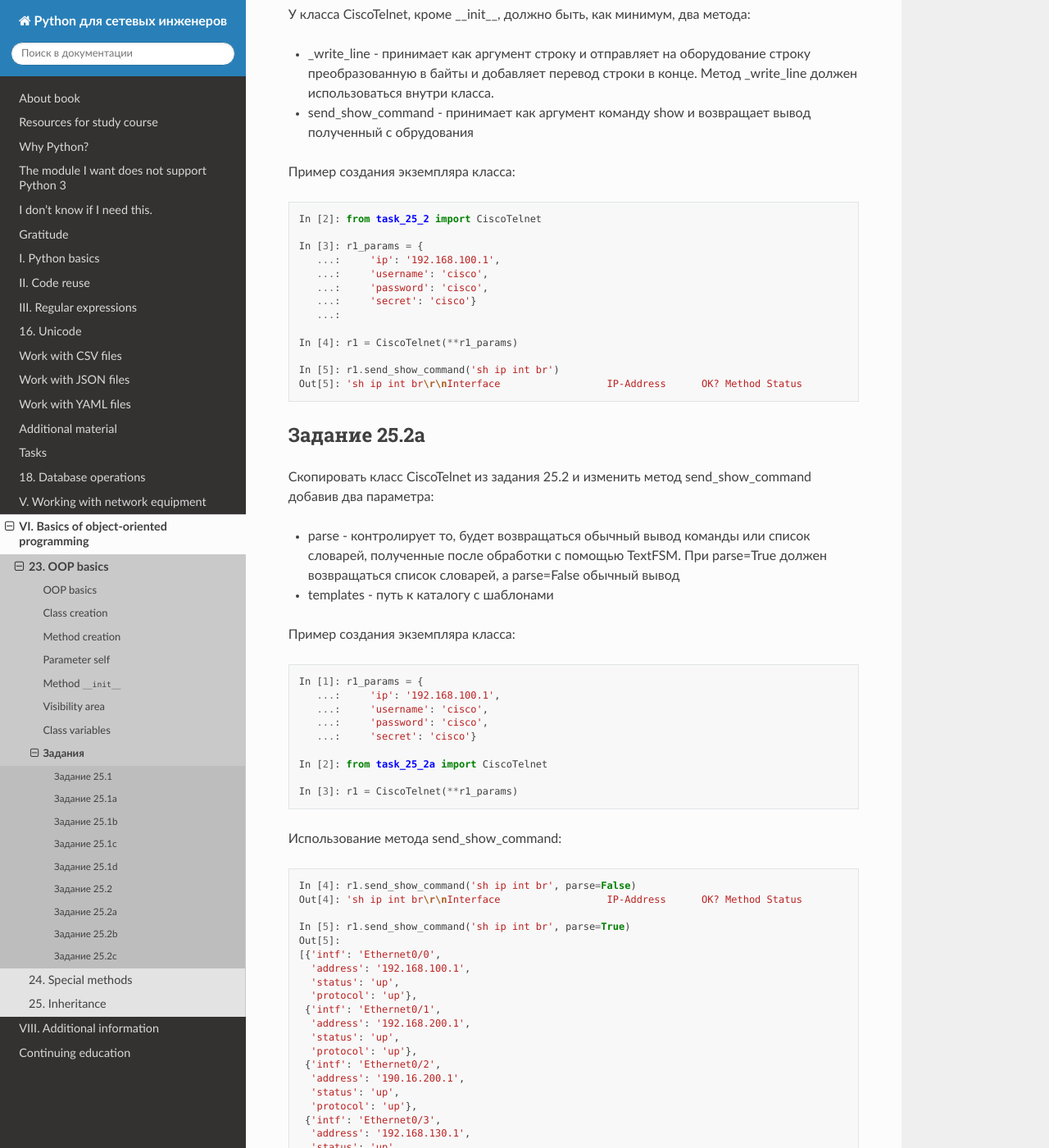
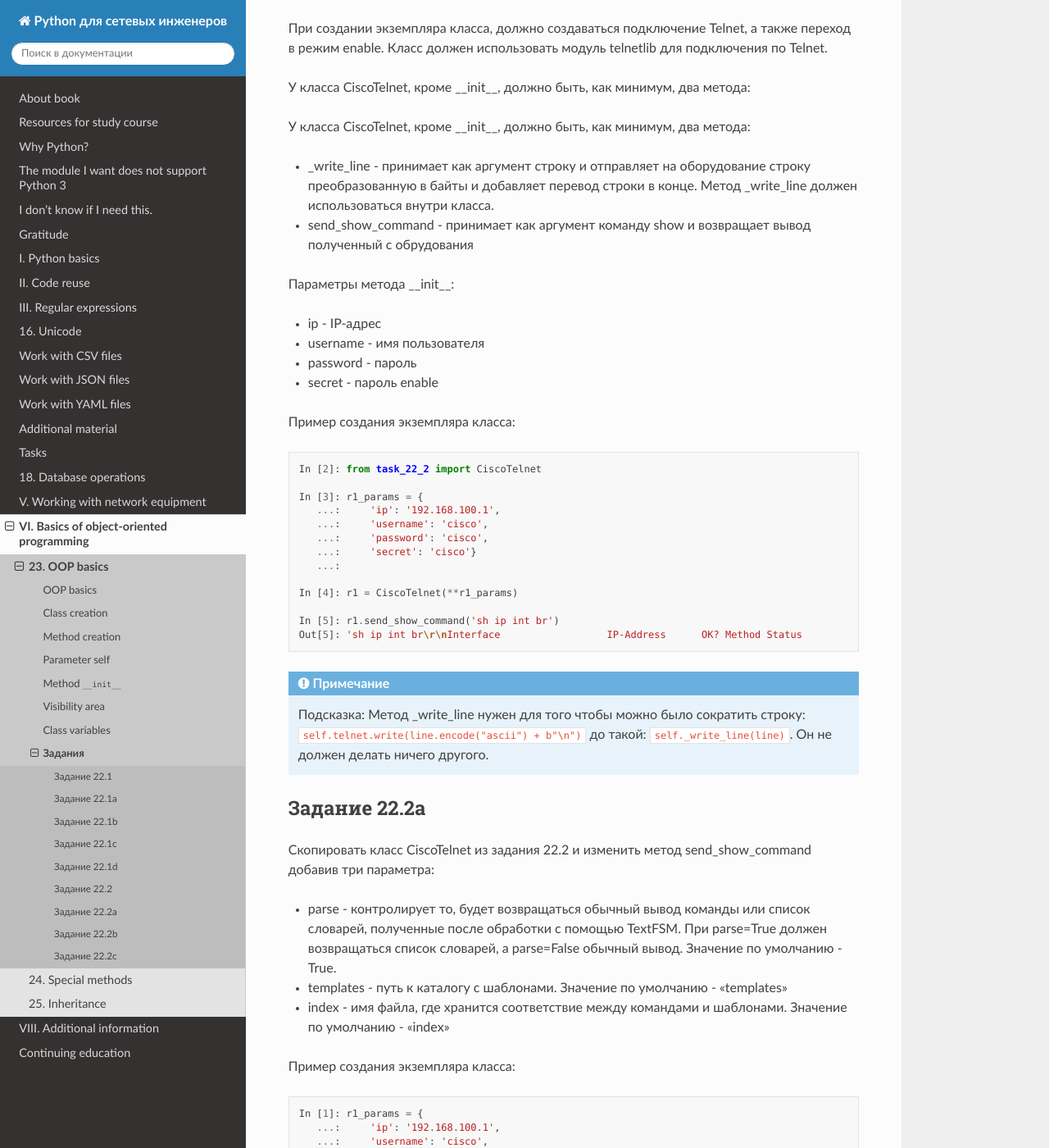
Before and after one commit to Aidar5/nattoeng, a Sphinx documentation site: the page built from docs/source/exercises/23_exercises.rst, in a window 1280 px wide and 1400 px high, scrolled down 4478 px. Shown: the whole window at 82% size. Built offline with Sphinx 7.4.7 and the Read the Docs theme 2.0.0, drawn with Linux system fonts in a browser that asks for light colours; pages that are not in the unit, such as notebooks, are missing from menus; some of the changed text lies outside the part shown.

Commit message:
Update tasks

```diff
--- a/docs/source/exercises/23_exercises.rst
+++ b/docs/source/exercises/23_exercises.rst
@@ -8,7 +8,7 @@
 .. include:: ./pytest.rst
 
 
-Задание 25.1
+Задание 22.1
 ~~~~~~~~~~~~
 
 Создать класс Topology, который представляет топологию сети.
@@ -16,7 +16,11 @@
 При создании экземпляра класса, как аргумент передается словарь, который описывает топологию.
 Словарь может содержать дублирующиеся соединения.
 
-Дублем считается ситуация, когда в словаре есть такие пары: ``('R1', 'Eth0/0'): ('SW1', 'Eth0/1') и ('SW1', 'Eth0/1'): ('R1', 'Eth0/0')``
+Дублем считается ситуация, когда в словаре есть такие пары:
+
+::
+
+    ('R1', 'Eth0/0'): ('SW1', 'Eth0/1') и ('SW1', 'Eth0/1'): ('R1', 'Eth0/0')
 
 В каждом экземпляре должна быть создана переменная topology, в которой содержится словарь топологии, но уже без дублей.
 
@@ -26,7 +30,9 @@
 
     In [2]: top = Topology(topology_example)
 
-    После этого, должна быть доступна переменная topology:
+После этого, должна быть доступна переменная topology:
+
+.. code:: python
 
     In [3]: top.topology
     Out[3]:
@@ -54,12 +58,12 @@
 
 
 
-Задание 25.1a
+Задание 22.1a
 ~~~~~~~~~~~~~
 
-Скопировать класс Topology из задания 25.1 и изменить его.
+Скопировать класс Topology из задания 22.1 и изменить его.
 
-Если в задании 25.1 удаление дублей выполнялось в методе __init__,
+Если в задании 22.1 удаление дублей выполнялось в методе __init__,
 надо перенести функциональность удаления дублей в метод _normalize.
 
 При этом метод __init__ должен выглядеть таким образом:
@@ -71,13 +75,13 @@
             self.topology = self._normalize(topology_dict)
 
 
-Задание 25.1b
+Задание 22.1b
 ~~~~~~~~~~~~~
 
-Изменить класс Topology из задания 25.1a или 25.1.
+Изменить класс Topology из задания 22.1a или 22.1.
 
 Добавить метод delete_link, который удаляет указанное соединение.
-Метод должен удалять и зеркальное соединение, если оно есть.
+Метод должен удалять и зеркальное соединение, если оно есть (ниже пример).
 
 Если такого соединения нет, выводится сообщение "Такого соединения нет".
 
@@ -110,7 +114,8 @@
      ('R3', 'Eth0/0'): ('SW1', 'Eth0/3'),
      ('R3', 'Eth0/2'): ('R5', 'Eth0/0')}
 
-Удаление зеркального линка
+Удаление зеркального линка: в словаре есть запись ``('R3', 'Eth0/2'): ('R5', 'Eth0/0')``,
+но вызов delete_link с указанием ключа и значения в обратном порядке, должно удалять соединение:
 
 .. code:: python
 
@@ -130,10 +135,10 @@
     In [13]: t.delete_link(('R5', 'Eth0/0'), ('R3', 'Eth0/2'))
     Такого соединения нет
 
-Задание 25.1c
+Задание 22.1c
 ~~~~~~~~~~~~~
 
-Изменить класс Topology из задания 25.1b.
+Изменить класс Topology из задания 22.1b.
 
 Добавить метод delete_node, который удаляет все соединения с указаным устройством.
 Если такого устройства нет, выводится сообщение "Такого устройства нет".
@@ -172,10 +177,10 @@
     In [5]: t.delete_node('SW1')
     Такого устройства нет
 
-Задание 25.1d
+Задание 22.1d
 ~~~~~~~~~~~~~
 
-Изменить класс Topology из задания 25.1c
+Изменить класс Topology из задания 22.1c
 
 Добавить метод add_link, который добавляет указанное соединение, если его еще нет в топологии.
 Если соединение существует, вывести сообщение "Такое соединение существует".
@@ -216,7 +221,7 @@
     Cоединение с одним из портов существует
 
 
-Задание 25.2
+Задание 22.2
 ~~~~~~~~~~~~
 
 Создать класс CiscoTelnet, который подключается по Telnet к оборудованию Cisco.
@@ -226,15 +231,27 @@
 
 У класса CiscoTelnet, кроме __init__, должно быть, как минимум, два метода:
 
-* _write_line - принимает как аргумент строку и отправляет на оборудование строку преобразованную
-  в байты и добавляет перевод строки в конце. Метод _write_line должен использоваться внутри класса.
+
+У класса CiscoTelnet, кроме __init__, должно быть, как минимум, два метода:
+
+* _write_line - принимает как аргумент строку и отправляет на оборудование строку преобразованную в байты и добавляет перевод строки в конце.
+  Метод _write_line должен использоваться внутри класса.
 * send_show_command - принимает как аргумент команду show и возвращает вывод полученный с обрудования
+
+Параметры метода __init__:
+
+* ip - IP-адрес
+* username - имя пользователя
+* password - пароль
+* secret - пароль enable
+
+
 
 Пример создания экземпляра класса:
 
 .. code:: python
 
-    In [2]: from task_25_2 import CiscoTelnet
+    In [2]: from task_22_2 import CiscoTelnet
 
     In [3]: r1_params = {
        ...:     'ip': '192.168.100.1',
@@ -248,15 +265,21 @@
     In [5]: r1.send_show_command('sh ip int br')
     Out[5]: 'sh ip int br\r\nInterface                  IP-Address      OK? Method Status                Protocol\r\nEthernet0/0                192.168.100.1   YES NVRAM  up                    up      \r\nEthernet0/1                192.168.200.1   YES NVRAM  up                    up      \r\nEthernet0/2                190.16.200.1    YES NVRAM  up                    up      \r\nEthernet0/3                192.168.130.1   YES NVRAM  up                    up      \r\nEthernet0/3.100            10.100.0.1      YES NVRAM  up                    up      \r\nEthernet0/3.200            10.200.0.1      YES NVRAM  up                    up      \r\nEthernet0/3.300            10.30.0.1       YES NVRAM  up                    up      \r\nLoopback0                  10.1.1.1        YES NVRAM  up                    up      \r\nLoopback55                 5.5.5.5         YES manual up                    up      \r\nR1#'
 
-Задание 25.2a
+.. note::
+
+    Подсказка:
+    Метод _write_line нужен для того чтобы можно было сократить строку: ``self.telnet.write(line.encode("ascii") + b"\n")`` до такой: ``self._write_line(line)``.
+    Он не должен делать ничего другого.
+
+
+Задание 22.2a
 ~~~~~~~~~~~~~
 
-Скопировать класс CiscoTelnet из задания 25.2 и изменить метод send_show_command добавив два параметра:
+Скопировать класс CiscoTelnet из задания 22.2 и изменить метод send_show_command добавив три параметра:
 
-* parse - контролирует то, будет возвращаться обычный вывод команды или список словарей,
-  полученные после обработки с помощью TextFSM.
-  При parse=True должен возвращаться список словарей, а parse=False обычный вывод
-* templates - путь к каталогу с шаблонами
+* parse - контролирует то, будет возвращаться обычный вывод команды или список словарей, полученные после обработки с помощью TextFSM. При parse=True должен возвращаться список словарей, а parse=False обычный вывод. Значение по умолчанию - True.
+* templates - путь к каталогу с шаблонами. Значение по умолчанию - "templates"
+* index - имя файла, где хранится соответствие между командами и шаблонами. Значение по умолчанию - "index"
 
 
 Пример создания экземпляра класса:
@@ -269,7 +292,7 @@
        ...:     'password': 'cisco',
        ...:     'secret': 'cisco'}
 
-    In [2]: from task_25_2a import CiscoTelnet
+    In [2]: from task_22_2a import CiscoTelnet
 
     In [3]: r1 = CiscoTelnet(**r1_params)
 
@@ -319,10 +342,10 @@
       'status': 'up',
       'protocol': 'up'}]
 
-Задание 25.2b
+Задание 22.2b
 ~~~~~~~~~~~~~
 
-Скопировать класс CiscoTelnet из задания 25.2a и добавить метод send_config_commands.
+Скопировать класс CiscoTelnet из задания 22.2a и добавить метод send_config_commands.
 
 
 Метод send_config_commands должен уметь отправлять одну команду конфигурационного режима или список команд.
@@ -332,7 +355,7 @@
 
 .. code:: python
 
-    In [1]: from task_25_2b import CiscoTelnet
+    In [1]: from task_22_2b import CiscoTelnet
 
     In [2]: r1_params = {
        ...:     'ip': '192.168.100.1',
@@ -342,7 +365,9 @@
 
     In [3]: r1 = CiscoTelnet(**r1_params)
 
-    Использование метода send_config_commands:
+Использование метода send_config_commands:
+
+.. code:: python
 
     In [5]: r1.send_config_commands('logging 10.1.1.1')
     Out[5]: 'conf t\r\nEnter configuration commands, one per line.  End with CNTL/Z.\r\nR1(config)#logging 10.1.1.1\r\nR1(config)#end\r\nR1#'
@@ -351,10 +376,10 @@
     Out[6]: 'conf t\r\nEnter configuration commands, one per line.  End with CNTL/Z.\r\nR1(config)#interface loop55\r\nR1(config-if)#ip address 5.5.5.5 255.255.255.255\r\nR1(config-if)#end\r\nR1#'
 
 
-Задание 25.2c
+Задание 22.2c
 ~~~~~~~~~~~~~
 
-Скопировать класс CiscoTelnet из задания 25.2b и изменить метод send_config_commands добавив проверку команд на ошибки.
+Скопировать класс CiscoTelnet из задания 22.2b и изменить метод send_config_commands добавив проверку команд на ошибки.
 
 У метода send_config_commands должен быть дополнительный параметр strict:
 
@@ -367,7 +392,7 @@
 
 .. code:: python
 
-    In [1]: from task_25_2c import CiscoTelnet
+    In [1]: from task_22_2c import CiscoTelnet
 
     In [2]: r1_params = {
        ...:     'ip': '192.168.100.1',
```
Also changed, not shown: other parts of docs/source/exercises/23_exercises.rst (+0 -2 lines), docs/source/exercises/21_exercises.rst (+52 -23 lines), docs/source/exercises/22_exercises.rst (+34 -13 lines), docs/source/exercises/24_exercises.rst (+130 -129 lines).
